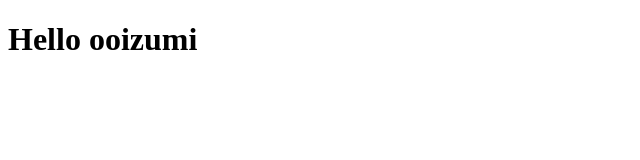
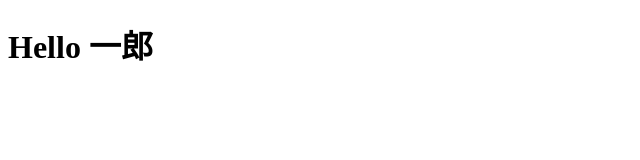
Before and after one commit to rakuda-daraku/svelte_sampole, a website: page index.html in a window 1280 px wide. Shown: the whole page, without its empty margins (0-640 px from the left). Drawn offline with Linux system fonts and the light colour scheme.

Commit message:
nameの値を変更 コンポーネント削除時の後処理を追加

```diff
--- a/index.html
+++ b/index.html
@@ -29,7 +29,7 @@
     console.log('変更前');
     console.log(component.get('name'));
     component.set({
-      name: 'ooizumi'
+      name: '一郎'
     });
     console.log('変更後');
     console.log(component.get('name'));
@@ -68,6 +68,12 @@
       thing: 'this event was fired'
     });
 
+    component.on( 'teardown', () => {
+      alert( 'goodbye!' );
+    });
+    // console.log('component削除時の後処理');
+    // component.teardown();
+
   </script>
 </body>
 </html>
```
